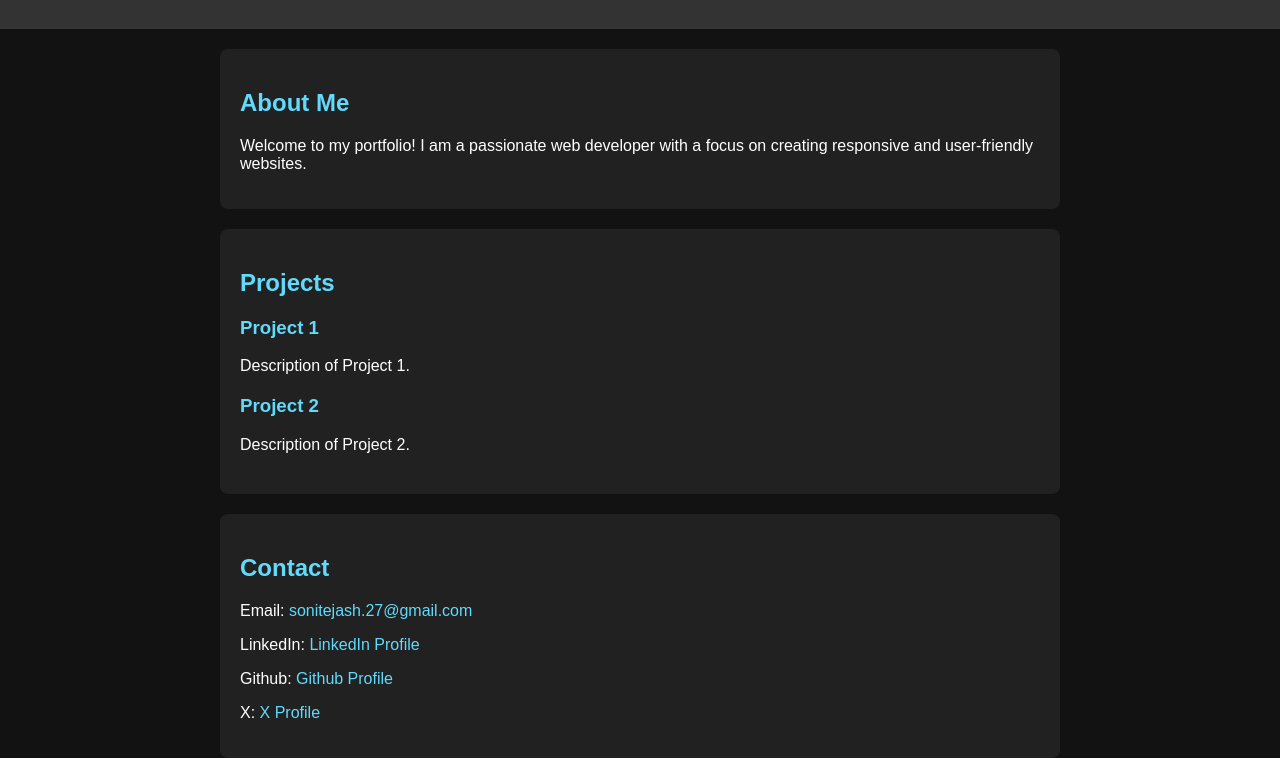
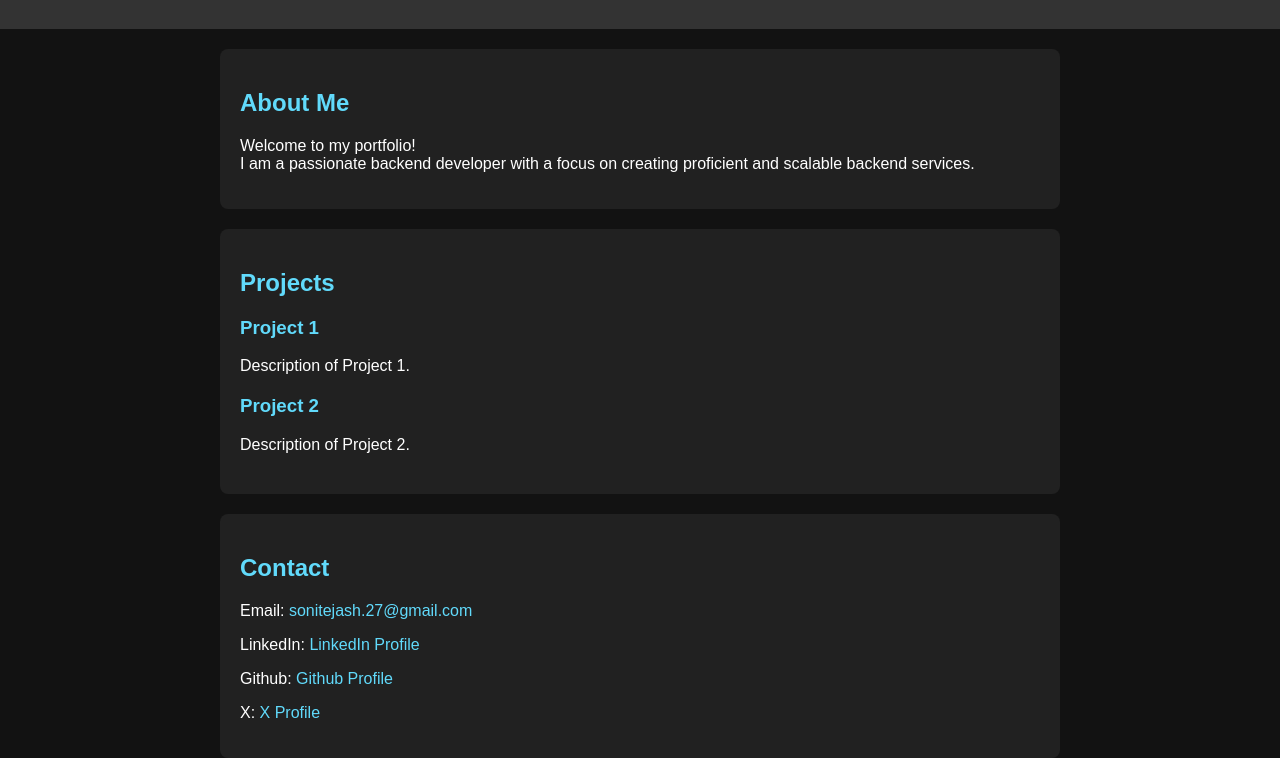
Before and after one commit to sonitejas/sonitejas.github.io, a plain HTML site: page index.html in a window 1280 px wide. Shown: the part 117-875 px from the top of the page. Drawn offline with Linux system fonts and the light colour scheme.

Commit message:
added favicon and change content

```diff
--- a/index.html
+++ b/index.html
@@ -4,6 +4,7 @@
     <meta charset="UTF-8" />
     <meta name="viewport" content="width=device-width, initial-scale=1.0" />
     <link rel="stylesheet" href="styles.css" />
+    <link rel="icon" type="image/png" href="t.png">
     <title>Tejas Soni - Portfolio</title>
   </head>
 
@@ -16,8 +17,9 @@
     <section id="about">
       <h2>About Me</h2>
       <p>
-        Welcome to my portfolio! I am a passionate web developer with a focus on
-        creating responsive and user-friendly websites.
+        Welcome to my portfolio!<br />
+        I am a passionate backend developer with a focus on creating proficient
+        and scalable backend services.
       </p>
     </section>
 
@@ -50,17 +52,13 @@
       </p>
       <p>
         Github:
-        <a
-          href="https://github.com/sonitejas/"
-          target="_blank"
+        <a href="https://github.com/sonitejas/" target="_blank"
           >Github Profile</a
         >
       </p>
       <p>
         X:
-        <a href="https://twitter.com/TejasSoni27" target="_blank"
-          >X Profile</a
-        >
+        <a href="https://twitter.com/TejasSoni27" target="_blank">X Profile</a>
       </p>
       <!-- Add more contact information as needed -->
     </section>
```
Also changed, not shown: t.png (added).
